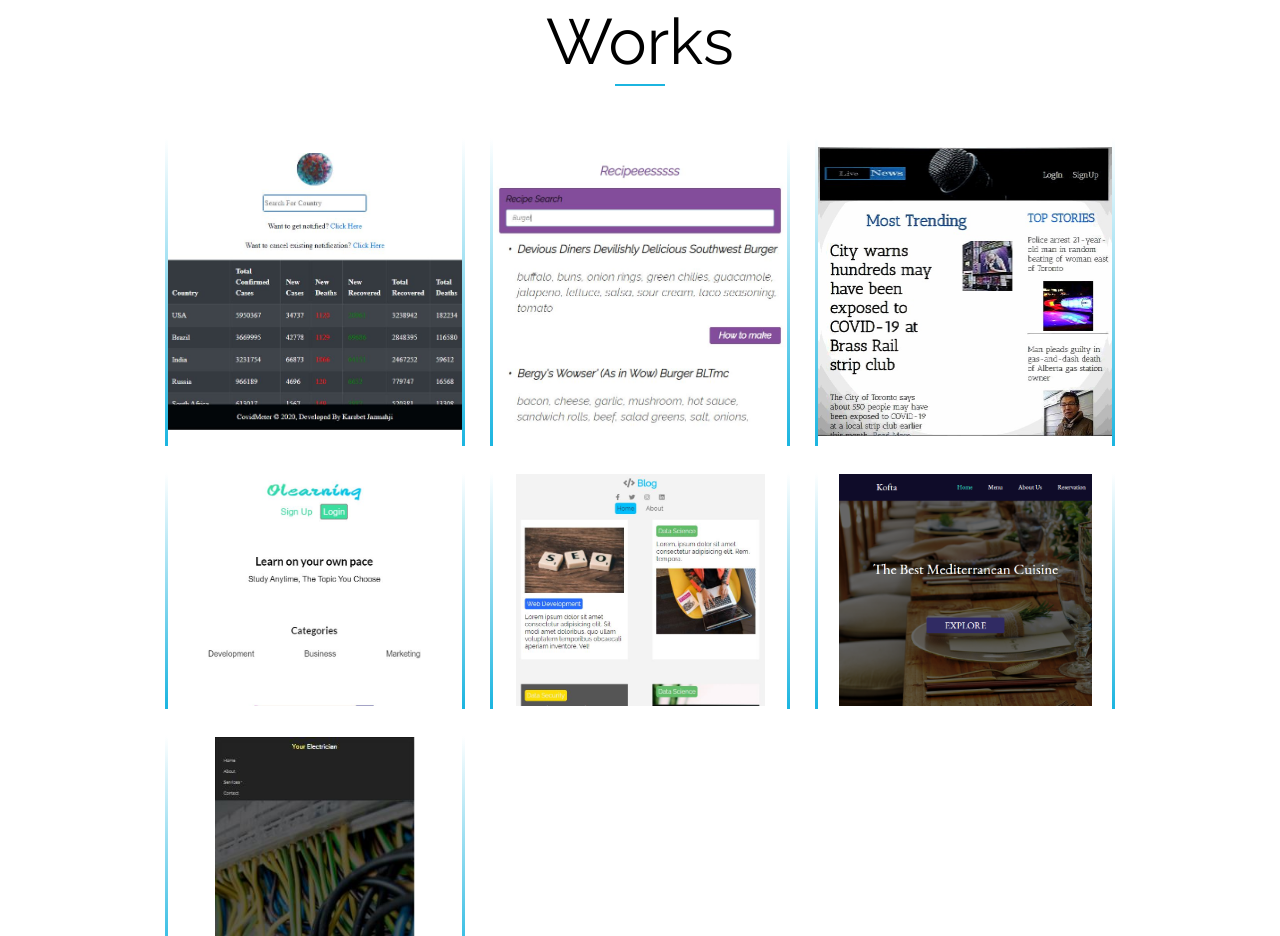
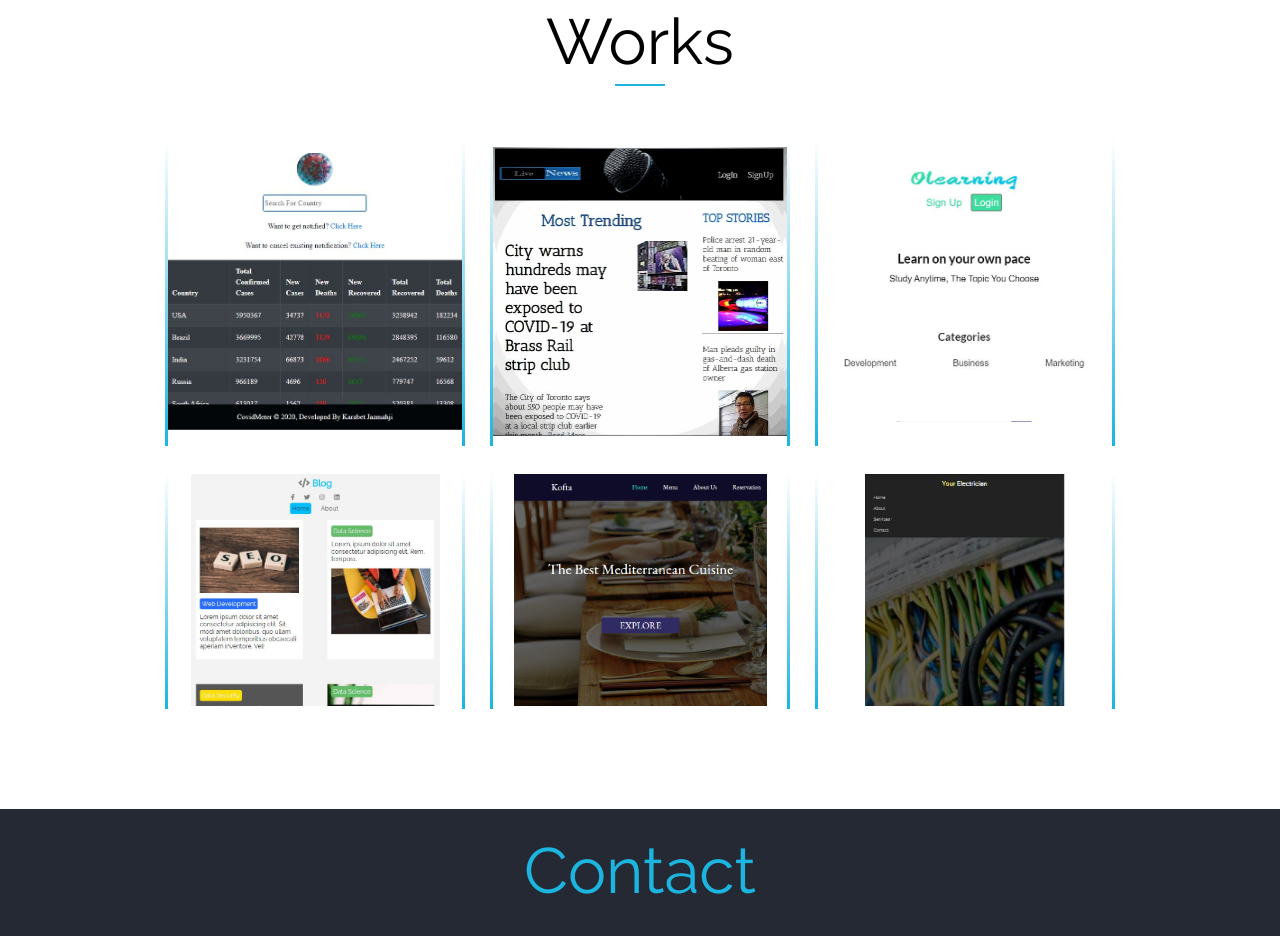
Before and after one commit to KarabetJazmahji/Portfolio, a website: page index.html in a window 1280 px wide. Shown: the part 1820-2756 px from the top of the page. Drawn offline with nearby package versions, Linux system fonts and the light colour scheme.

Commit message:
modified

```diff
--- a/index.html
+++ b/index.html
@@ -127,10 +127,10 @@
                 <a href="https://pacific-depths-74876.herokuapp.com/" target="_blank">View Project&nbsp;&nbsp;&nbsp;&nbsp;&nbsp;&nbsp;<i class="fas fa-angle-right"></i></a>
             </div>
 
-            <div class="works containers" id="Recipes">
+            <!--<div class="works containers" id="Recipes">
                 <p>Recipeeesssss<br><span>ReactJS<br/> Allows you to search the ingredients and recipes for thousands of foods</span></p>
                 <a href="https://recipeess.netlify.app/" target="_blank">View Project&nbsp;&nbsp;&nbsp;&nbsp;&nbsp;&nbsp;<i class="fas fa-angle-right"></i></a>
-            </div>
+            </div> -->
 
             <div class="works containers" id="News">
                 <p>Live News App<br><span>MERN stack<br/> A fully functional app, Allows you to SignUp and SignIn to get most trending news</span></p>
```
